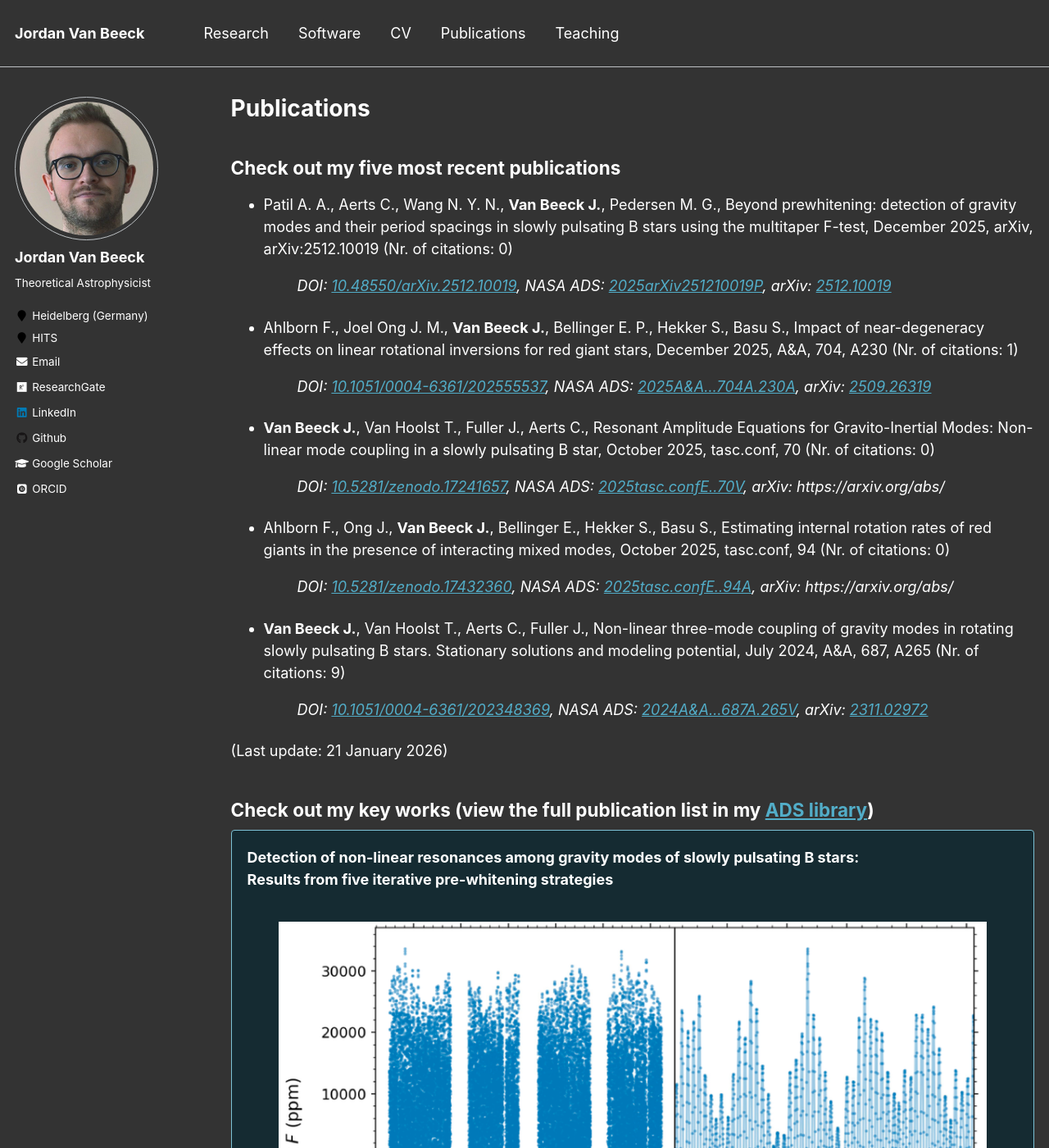
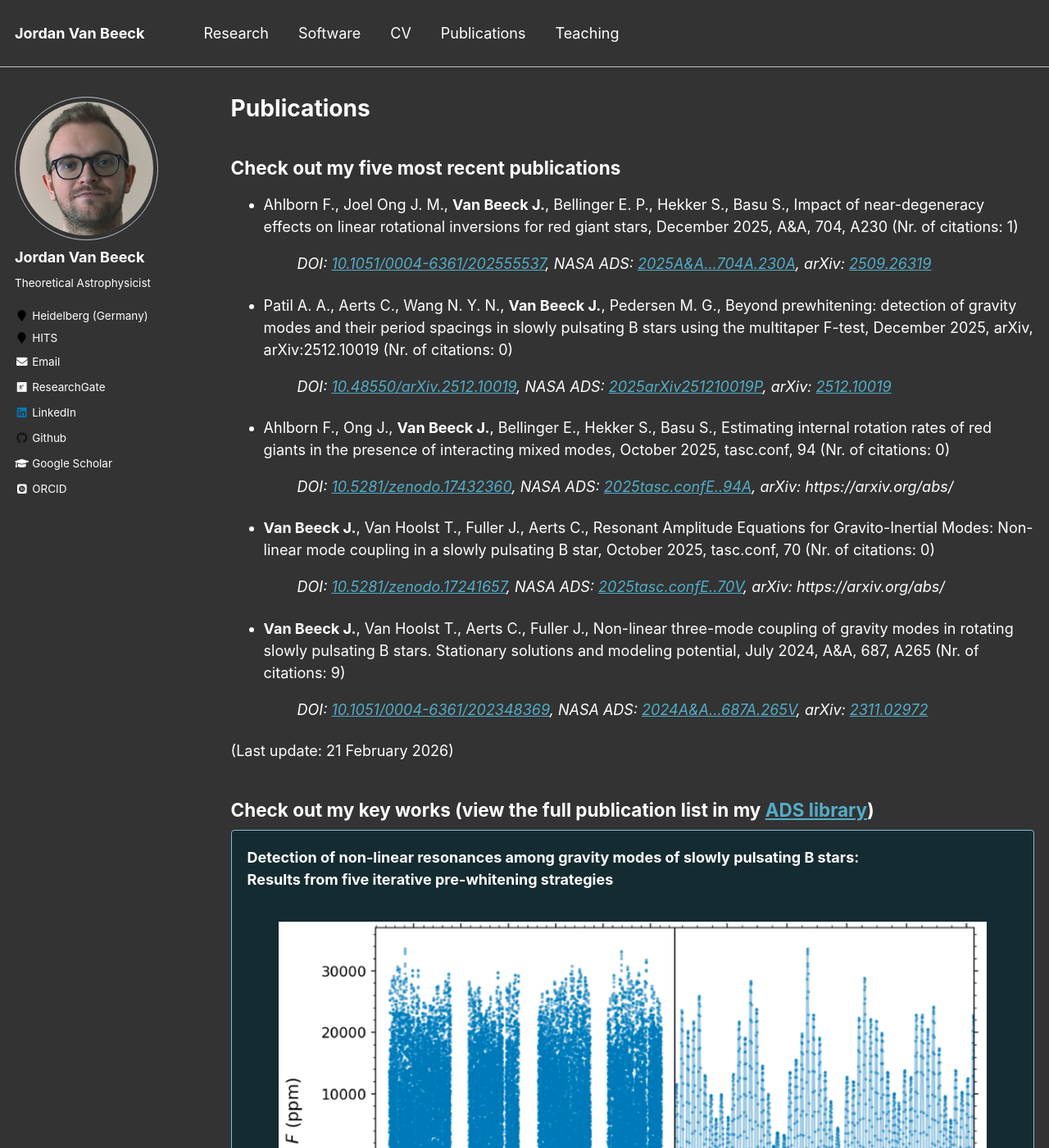
Before and after one commit to JVB11/jvb11.github.io, a Jekyll site: the page built from _pages/publications.md, in a window 1280 px wide and 1400 px high. Shown: the whole window at 82% size. Built offline with Jekyll 4.4.1, drawn with Linux system fonts in a browser that asks for light colours; some web fonts are replaced.

Commit message:
(automatically) pushing latest version of last 5 publications

```diff
--- a/_pages/publications.md
+++ b/_pages/publications.md
@@ -8,28 +8,28 @@ author_profile: true
 
 ## Check out my five most recent publications
 
++ Ahlborn F., Joel Ong J. M., **Van Beeck J.**, Bellinger E. P., Hekker S., Basu S., Impact of near-degeneracy effects on linear rotational inversions for red giant stars, December 2025, A&A, 704, A230 (Nr. of citations: 1)
+
+&nbsp;&nbsp;&nbsp;&nbsp;&nbsp;&nbsp;&nbsp;&nbsp;&nbsp;&nbsp;&nbsp;&nbsp;&nbsp;&nbsp;&nbsp;&nbsp;*DOI: <a href="https://doi.org/10.1051/0004-6361/202555537">10.1051/0004-6361/202555537</a>, NASA ADS: <a href="https://ui.adsabs.harvard.edu/abs/2025A&A...704A.230A">2025A&A...704A.230A</a>, arXiv: <a href="https://arxiv.org/abs/2509.26319">2509.26319</a>*
+
 + Patil A. A., Aerts C., Wang N. Y. N., **Van Beeck J.**, Pedersen M. G., Beyond prewhitening: detection of gravity modes and their period spacings in slowly pulsating B stars using the multitaper F-test, December 2025, arXiv, arXiv:2512.10019 (Nr. of citations: 0)
 
 &nbsp;&nbsp;&nbsp;&nbsp;&nbsp;&nbsp;&nbsp;&nbsp;&nbsp;&nbsp;&nbsp;&nbsp;&nbsp;&nbsp;&nbsp;&nbsp;*DOI: <a href="https://doi.org/10.48550/arXiv.2512.10019">10.48550/arXiv.2512.10019</a>, NASA ADS: <a href="https://ui.adsabs.harvard.edu/abs/2025arXiv251210019P">2025arXiv251210019P</a>, arXiv: <a href="https://arxiv.org/abs/2512.10019">2512.10019</a>*
 
-+ Ahlborn F., Joel Ong J. M., **Van Beeck J.**, Bellinger E. P., Hekker S., Basu S., Impact of near-degeneracy effects on linear rotational inversions for red giant stars, December 2025, A&A, 704, A230 (Nr. of citations: 1)
++ Ahlborn F., Ong J., **Van Beeck J.**, Bellinger E., Hekker S., Basu S., Estimating internal rotation rates of red giants in the presence of interacting mixed modes, October 2025, tasc.conf, 94 (Nr. of citations: 0)
 
-&nbsp;&nbsp;&nbsp;&nbsp;&nbsp;&nbsp;&nbsp;&nbsp;&nbsp;&nbsp;&nbsp;&nbsp;&nbsp;&nbsp;&nbsp;&nbsp;*DOI: <a href="https://doi.org/10.1051/0004-6361/202555537">10.1051/0004-6361/202555537</a>, NASA ADS: <a href="https://ui.adsabs.harvard.edu/abs/2025A&A...704A.230A">2025A&A...704A.230A</a>, arXiv: <a href="https://arxiv.org/abs/2509.26319">2509.26319</a>*
+&nbsp;&nbsp;&nbsp;&nbsp;&nbsp;&nbsp;&nbsp;&nbsp;&nbsp;&nbsp;&nbsp;&nbsp;&nbsp;&nbsp;&nbsp;&nbsp;*DOI: <a href="https://doi.org/10.5281/zenodo.17432360">10.5281/zenodo.17432360</a>, NASA ADS: <a href="https://ui.adsabs.harvard.edu/abs/2025tasc.confE..94A">2025tasc.confE..94A</a>, arXiv: https://arxiv.org/abs/*
 
 + **Van Beeck J.**, Van Hoolst T., Fuller J., Aerts C., Resonant Amplitude Equations for Gravito-Inertial Modes: Non-linear mode coupling in a slowly pulsating B star, October 2025, tasc.conf, 70 (Nr. of citations: 0)
 
 &nbsp;&nbsp;&nbsp;&nbsp;&nbsp;&nbsp;&nbsp;&nbsp;&nbsp;&nbsp;&nbsp;&nbsp;&nbsp;&nbsp;&nbsp;&nbsp;*DOI: <a href="https://doi.org/10.5281/zenodo.17241657">10.5281/zenodo.17241657</a>, NASA ADS: <a href="https://ui.adsabs.harvard.edu/abs/2025tasc.confE..70V">2025tasc.confE..70V</a>, arXiv: https://arxiv.org/abs/*
-
-+ Ahlborn F., Ong J., **Van Beeck J.**, Bellinger E., Hekker S., Basu S., Estimating internal rotation rates of red giants in the presence of interacting mixed modes, October 2025, tasc.conf, 94 (Nr. of citations: 0)
-
-&nbsp;&nbsp;&nbsp;&nbsp;&nbsp;&nbsp;&nbsp;&nbsp;&nbsp;&nbsp;&nbsp;&nbsp;&nbsp;&nbsp;&nbsp;&nbsp;*DOI: <a href="https://doi.org/10.5281/zenodo.17432360">10.5281/zenodo.17432360</a>, NASA ADS: <a href="https://ui.adsabs.harvard.edu/abs/2025tasc.confE..94A">2025tasc.confE..94A</a>, arXiv: https://arxiv.org/abs/*
 
 + **Van Beeck J.**, Van Hoolst T., Aerts C., Fuller J., Non-linear three-mode coupling of gravity modes in rotating slowly pulsating B stars. Stationary solutions and modeling potential, July 2024, A&A, 687, A265 (Nr. of citations: 9)
 
 &nbsp;&nbsp;&nbsp;&nbsp;&nbsp;&nbsp;&nbsp;&nbsp;&nbsp;&nbsp;&nbsp;&nbsp;&nbsp;&nbsp;&nbsp;&nbsp;*DOI: <a href="https://doi.org/10.1051/0004-6361/202348369">10.1051/0004-6361/202348369</a>, NASA ADS: <a href="https://ui.adsabs.harvard.edu/abs/2024A&A...687A.265V">2024A&A...687A.265V</a>, arXiv: <a href="https://arxiv.org/abs/2311.02972">2311.02972</a>*
 
 
-(Last update: 21 January 2026)
+(Last update: 21 February 2026)
 
 ## Check out my key works (view the full publication list in my [ADS library](https://ui.adsabs.harvard.edu/public-libraries/mrBh0XAqRuqabcPXhidMUA))
 
```
